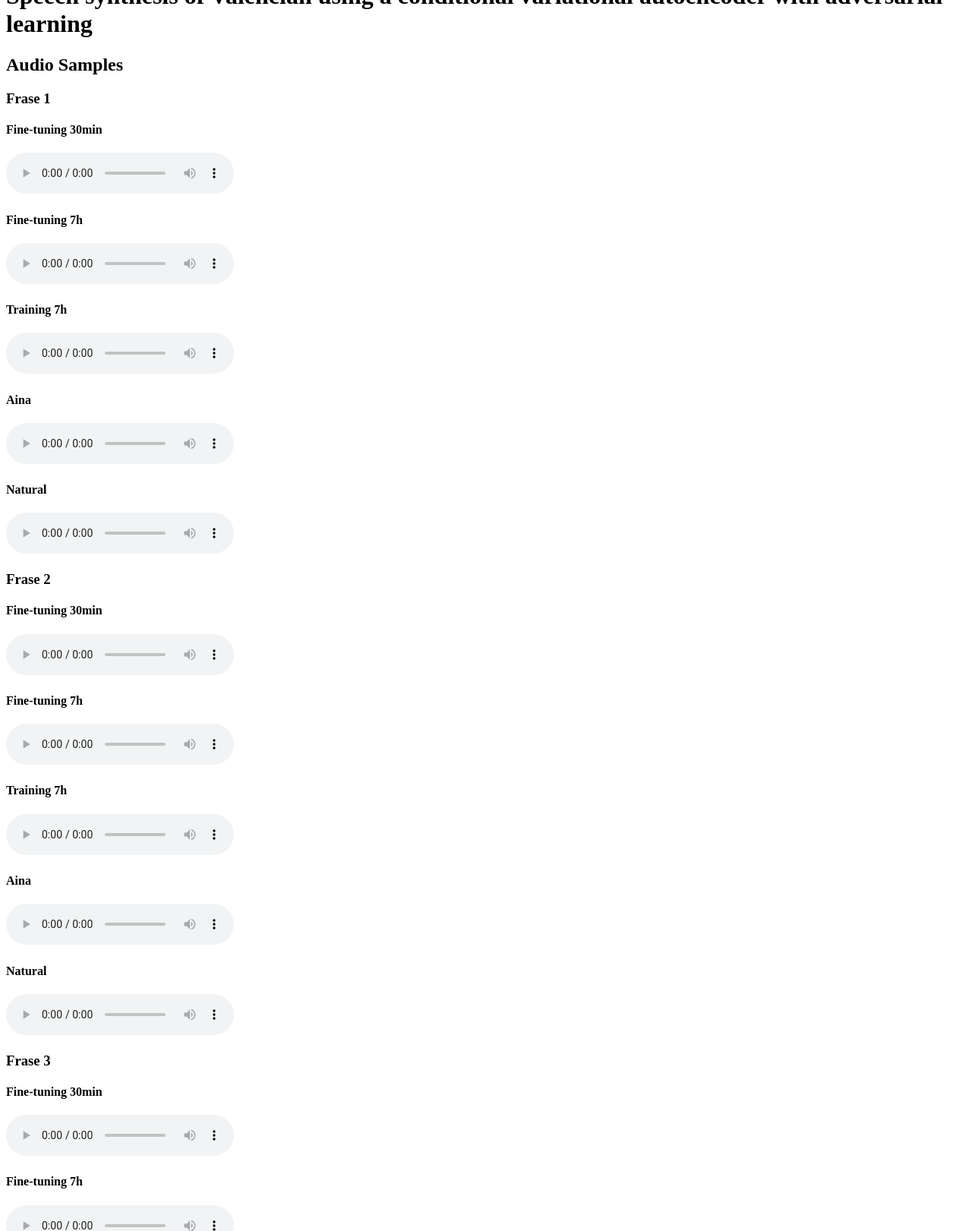
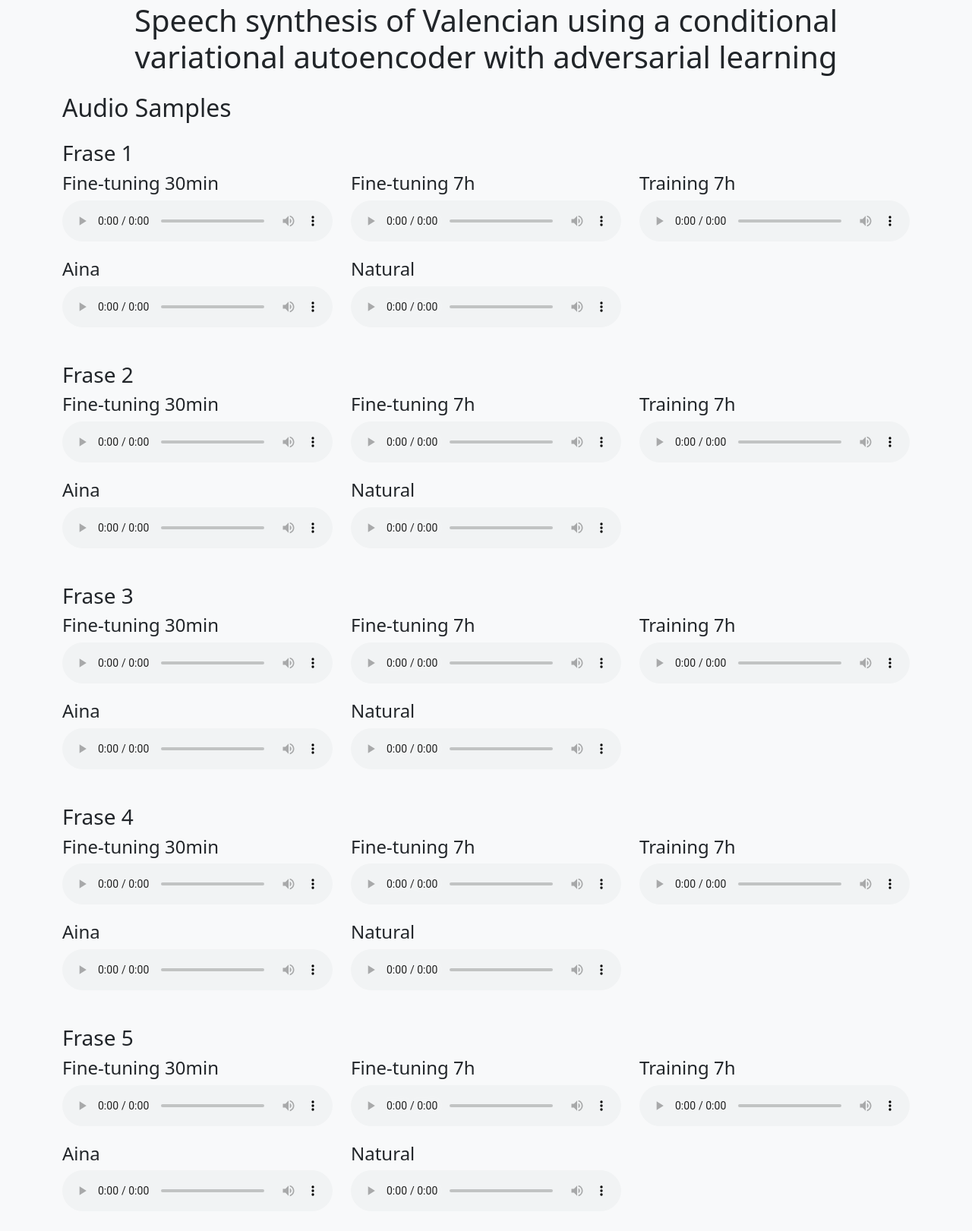
Before and after one commit to SpeechSalleBcn/valencian_synthesis_ccia24, a plain HTML site: page index.html in a window 1280 px wide. Shown: the part 45-1666 px from the top of the page at 76% size. Drawn offline with nearby package versions, Linux system fonts and the light colour scheme.

Commit message:
add bootstrap fronted toolkit

```diff
--- a/index.html
+++ b/index.html
@@ -2,76 +2,163 @@
 <html lang="en">
 <head>
     <meta charset="UTF-8">
+    <meta name="viewport" content="width=device-width, initial-scale=1">
     <title>CCIA 24 Results</title>
+
+    <!-- Bootstrap CSS -->
+    <link href="https://cdn.jsdelivr.net/npm/bootstrap@5.3.3/dist/css/bootstrap.min.css" rel="stylesheet" integrity="sha384-QWTKZyjpPEjISv5WaRU9OFeRpok6YctnYmDr5pNlyT2bRjXh0JMhjY6hW+ALEwIH" crossorigin="anonymous">
 </head>
-<body>
-<h1>Speech synthesis of Valencian using a conditional
-    variational autoencoder with adversarial learning</h1>
-<h2>Audio Samples</h2>
+<body class="bg-light">
+
+    <div class="container mt-5">
+        <h1 class="text-center mb-4">Speech synthesis of Valencian using a conditional variational autoencoder with adversarial learning</h1>
+
+        <h2 class="mb-4">Audio Samples</h2>
+
+        <!-- Frase 1 -->
+        <div class="mb-4">
             <h3>Frase 1</h3>
+            <div class="row">
+                <div class="col-md-4">
                     <h4>Fine-tuning 30min</h4>
-<audio controls src="media/Test/CCIA2024/2g_03_01_01.wav"></audio>
+                    <audio class="w-100 mb-3" controls src="media/Test/CCIA2024/2g_03_01_01.wav"></audio>
+                </div>
+                <div class="col-md-4">
                     <h4>Fine-tuning 7h</h4>
-<audio controls src="media/Test/CCIA2024/2d_03_01_01.wav"></audio>
+                    <audio class="w-100 mb-3" controls src="media/Test/CCIA2024/2d_03_01_01.wav"></audio>
+                </div>
+                <div class="col-md-4">
                     <h4>Training 7h</h4>
-<audio controls src="media/Test/CCIA2024/2b_03_02_01.wav"></audio>
+                    <audio class="w-100 mb-3" controls src="media/Test/CCIA2024/2b_03_02_01.wav"></audio>
+                </div>
+                <div class="col-md-4">
                     <h4>Aina</h4>
-<audio controls src="media/Test/CCIA2024/A_03_01.wav"></audio>
+                    <audio class="w-100 mb-3" controls src="media/Test/CCIA2024/A_03_01.wav"></audio>
+                </div>
+                <div class="col-md-4">
                     <h4>Natural</h4>
-<audio controls src="media/Test/CCIA2024/RF_03_01.wav"></audio>
+                    <audio class="w-100 mb-3" controls src="media/Test/CCIA2024/RF_03_01.wav"></audio>
+                </div>
+            </div>
+        </div>
 
+        <!-- Frase 2 -->
+        <div class="mb-4">
             <h3>Frase 2</h3>
+            <div class="row">
+                <div class="col-md-4">
                     <h4>Fine-tuning 30min</h4>
-<audio controls src="media/Test/CCIA2024/2g_03_01_02.wav"></audio>
+                    <audio class="w-100 mb-3" controls src="media/Test/CCIA2024/2g_03_01_02.wav"></audio>
+                </div>
+                <div class="col-md-4">
                     <h4>Fine-tuning 7h</h4>
-<audio controls src="media/Test/CCIA2024/2d_03_01_02.wav"></audio>
+                    <audio class="w-100 mb-3" controls src="media/Test/CCIA2024/2d_03_01_02.wav"></audio>
+                </div>
+                <div class="col-md-4">
                     <h4>Training 7h</h4>
-<audio controls src="media/Test/CCIA2024/2b_03_02_02.wav"></audio>
+                    <audio class="w-100 mb-3" controls src="media/Test/CCIA2024/2b_03_02_02.wav"></audio>
+                </div>
+                <div class="col-md-4">
                     <h4>Aina</h4>
-<audio controls src="media/Test/CCIA2024/A_03_02.wav"></audio>
+                    <audio class="w-100 mb-3" controls src="media/Test/CCIA2024/A_03_02.wav"></audio>
+                </div>
+                <div class="col-md-4">
                     <h4>Natural</h4>
-<audio controls src="media/Test/CCIA2024/RF_03_02.wav"></audio>
+                    <audio class="w-100 mb-3" controls src="media/Test/CCIA2024/RF_03_02.wav"></audio>
+                </div>
+            </div>
+        </div>
 
+        <!-- Repeat for Frase 3, 4, 5 -->
+        <!-- Frase 3 -->
+        <div class="mb-4">
             <h3>Frase 3</h3>
+            <div class="row">
+                <div class="col-md-4">
                     <h4>Fine-tuning 30min</h4>
-<audio controls src="media/Test/CCIA2024/2g_03_01_03.wav"></audio>
+                    <audio class="w-100 mb-3" controls src="media/Test/CCIA2024/2g_03_01_03.wav"></audio>
+                </div>
+                <div class="col-md-4">
                     <h4>Fine-tuning 7h</h4>
-<audio controls src="media/Test/CCIA2024/2d_03_01_03.wav"></audio>
+                    <audio class="w-100 mb-3" controls src="media/Test/CCIA2024/2d_03_01_03.wav"></audio>
+                </div>
+                <div class="col-md-4">
                     <h4>Training 7h</h4>
-<audio controls src="media/Test/CCIA2024/2b_03_01_03.wav"></audio>
+                    <audio class="w-100 mb-3" controls src="media/Test/CCIA2024/2b_03_01_03.wav"></audio>
+                </div>
+                <div class="col-md-4">
                     <h4>Aina</h4>
-<audio controls src="media/Test/CCIA2024/A_03_03.wav"></audio>
+                    <audio class="w-100 mb-3" controls src="media/Test/CCIA2024/A_03_03.wav"></audio>
+                </div>
+                <div class="col-md-4">
                     <h4>Natural</h4>
-<audio controls src="media/Test/CCIA2024/RF_03_03.wav"></audio>
+                    <audio class="w-100 mb-3" controls src="media/Test/CCIA2024/RF_03_03.wav"></audio>
+                </div>
+            </div>
+        </div>
+        <!-- Frase 4 -->
+        <div class="mb-4">
+            <h3>Frase 4</h3>
+            <div class="row">
+                <div class="col-md-4">
+                    <h4>Fine-tuning 30min</h4>
+                    <audio class="w-100 mb-3" controls src="media/Test/CCIA2024/2g_03_01_04.wav"></audio>
+                </div>
+                <div class="col-md-4">
+                    <h4>Fine-tuning 7h</h4>
+                    <audio class="w-100 mb-3" controls src="media/Test/CCIA2024/2d_03_01_04.wav"></audio>
+                </div>
+                <div class="col-md-4">
+                    <h4>Training 7h</h4>
+                    <audio class="w-100 mb-3" controls src="media/Test/CCIA2024/2b_03_01_04.wav"></audio>
+                </div>
+                <div class="col-md-4">
+                    <h4>Aina</h4>
+                    <audio class="w-100 mb-3" controls src="media/Test/CCIA2024/A_03_04.wav"></audio>
+                </div>
+                <div class="col-md-4">
+                    <h4>Natural</h4>
+                    <audio class="w-100 mb-3" controls src="media/Test/CCIA2024/RF_03_04.wav"></audio>
+                </div>
+            </div>
+        </div>
+        <!-- Frase 5 -->
+        <div class="mb-4">
+            <h3>Frase 5</h3>
+            <div class="row">
+                <div class="col-md-4">
+                    <h4>Fine-tuning 30min</h4>
+                    <audio class="w-100 mb-3" controls src="media/Test/CCIA2024/2g_03_01_05.wav"></audio>
+                </div>
+                <div class="col-md-4">
+                    <h4>Fine-tuning 7h</h4>
+                    <audio class="w-100 mb-3" controls src="media/Test/CCIA2024/2d_03_02_05.wav"></audio>
+                </div>
+                <div class="col-md-4">
+                    <h4>Training 7h</h4>
+                    <audio class="w-100 mb-3" controls src="media/Test/CCIA2024/2b_03_01_05.wav"></audio>
+                </div>
+                <div class="col-md-4">
+                    <h4>Aina</h4>
+                    <audio class="w-100 mb-3" controls src="media/Test/CCIA2024/A_03_05.wav"></audio>
+                </div>
+                <div class="col-md-4">
+                    <h4>Natural</h4>
+                    <audio class="w-100 mb-3" controls src="media/Test/CCIA2024/RF_03_05.wav"></audio>
+                </div>
+            </div>
+        </div>
 
-<h3>Frase 4</h3>
-<h4>Fine-tuning 30min</h4>
-<audio controls src="media/Test/CCIA2024/2g_03_01_04.wav"></audio>
-<h4>Fine-tuning 7h</h4>
-<audio controls src="media/Test/CCIA2024/2d_03_01_04.wav"></audio>
-<h4>Training 7h</h4>
-<audio controls src="media/Test/CCIA2024/2b_03_01_04.wav"></audio>
-<h4>Aina</h4>
-<audio controls src="media/Test/CCIA2024/A_03_04.wav"></audio>
-<h4>Natural</h4>
-<audio controls src="media/Test/CCIA2024/RF_03_04.wav"></audio>
 
-<h3>Frase 5</h3>
-<h4>Fine-tuning 30min</h4>
-<audio controls src="media/Test/CCIA2024/2g_03_01_05.wav"></audio>
-<h4>Fine-tuning 7h</h4>
-<audio controls src="media/Test/CCIA2024/2d_03_02_05.wav"></audio>
-<h4>Training 7h</h4>
-<audio controls src="media/Test/CCIA2024/2b_03_01_05.wav"></audio>
-<h4>Aina</h4>
-<audio controls src="media/Test/CCIA2024/A_03_05.wav"></audio>
-<h4>Natural</h4>
-<audio controls src="media/Test/CCIA2024/RF_03_05.wav"></audio>
-
-<footer>
+        <footer class="text-center py-4">
             <p>Joan Aragó</p>
-    <p>Marc Freixes <a href="marc.freixes@salle.url.edu">marc.freixes@salle.url.edu</a></p>
+            <p>Marc Freixes <a href="mailto:marc.freixes@salle.url.edu">marc.freixes@salle.url.edu</a></p>
             <p>Human-Environment Research (HER) group, La Salle - Universitat Ramon Llull</p>
         </footer>
+    </div>
+
+    <!-- Bootstrap JS and dependencies -->
+    <script src="https://code.jquery.com/jquery-3.6.0.min.js"></script>
+    <script src="https://cdn.jsdelivr.net/npm/bootstrap@5.3.0/dist/js/bootstrap.bundle.min.js"></script>
 </body>
 </html>
```
Lines whose indentation alone changed are shown as unchanged.
